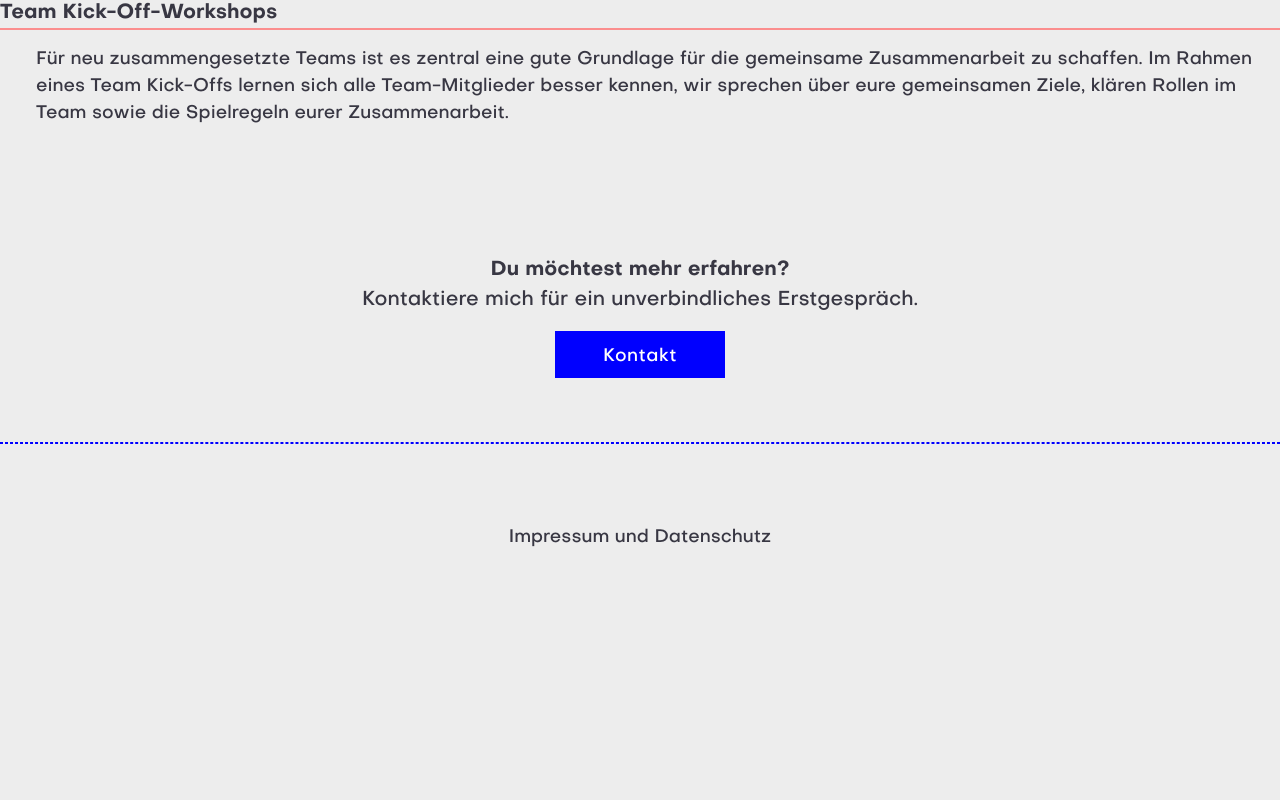
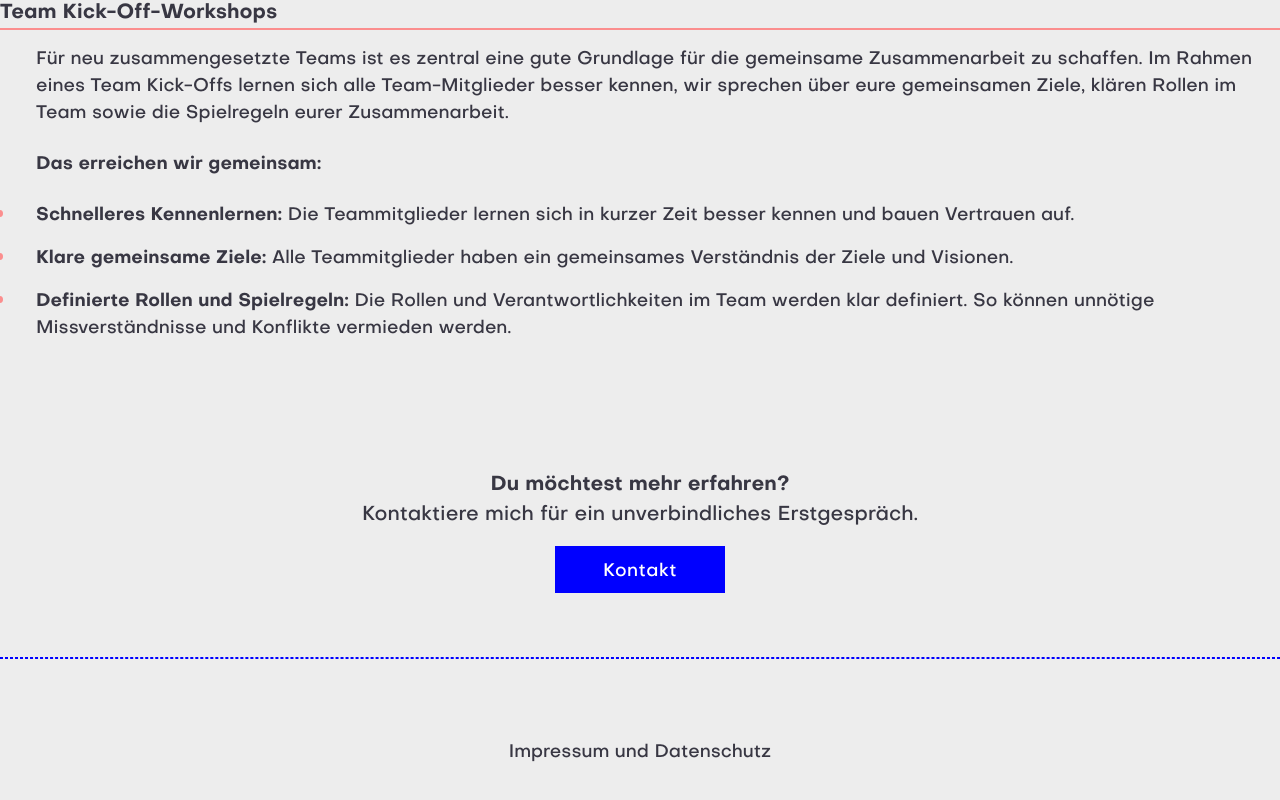
Before and after one commit to sssggr/ninasiessegger, a Nuxt app: page /teamentwicklung in a window 1280 px wide. Shown: the part 2369-3169 px from the top of the page. Before the commit the page ends 3000 px from the top, so only its background shows below. Built offline with nearby package versions, Linux system fonts and the light colour scheme.

Commit message:
Add benefits of team kick offs

```diff
--- a/pages/agile-organisationsberatung.vue
+++ b/pages/agile-organisationsberatung.vue
@@ -89,7 +89,7 @@ useSeoMeta({
             Rollen und Verantwortlichkeiten.</li>
           <li><strong>Notwendige Strukturen:</strong> Ich unterstütze euch dabei, die richtigen Rahmenbedingungen für
             Selbstorganisation und Teamarbeit zu schaffen.</li>
-          <li><strong>Neue Lösungsansätze</strong> Mit meinem frischen Blick von außen und neuen, innovativen
+          <li><strong>Neue Lösungsansätze:</strong> Mit meinem frischen Blick von außen und neuen, innovativen
             Perspektiven auf eure Organisation finden wir gemeinsam neue Lösungsansätze.</li>
         </ul>
       </div>
--- a/pages/teamentwicklung.vue
+++ b/pages/teamentwicklung.vue
@@ -101,6 +101,15 @@ useSeoMeta({
         Im Rahmen eines Team Kick-Offs lernen sich alle Team-Mitglieder besser kennen, wir sprechen über eure
         gemeinsamen Ziele, klären Rollen im Team sowie die Spielregeln eurer Zusammenarbeit.
       </p>
+
+      <h4 class="offer-subheadline">
+          Das erreichen wir gemeinsam:
+        </h4>
+        <ul class="offer-list">
+          <li><strong>Schnelleres Kennenlernen:</strong> Die Teammitglieder lernen sich in kurzer Zeit besser kennen und bauen Vertrauen auf.</li>
+          <li><strong>Klare gemeinsame Ziele:</strong> Alle Teammitglieder haben ein gemeinsames Verständnis der Ziele und Visionen.</li>
+          <li><strong>Definierte Rollen und Spielregeln:</strong> Die Rollen und Verantwortlichkeiten im Team werden klar definiert. So können unnötige Missverständnisse und Konflikte vermieden werden.</li>
+        </ul>
     </div>
   </div>
 </template>
```
